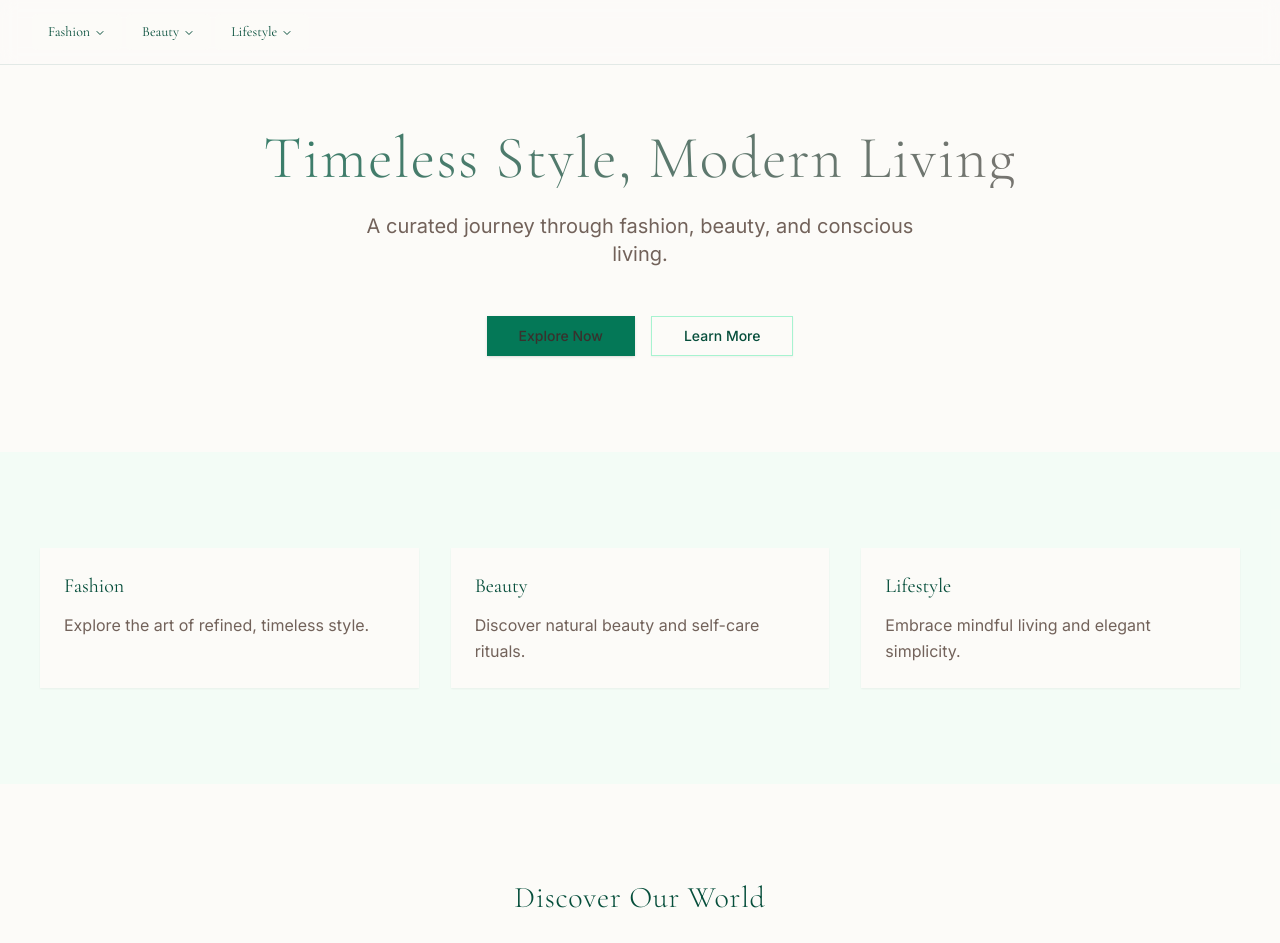
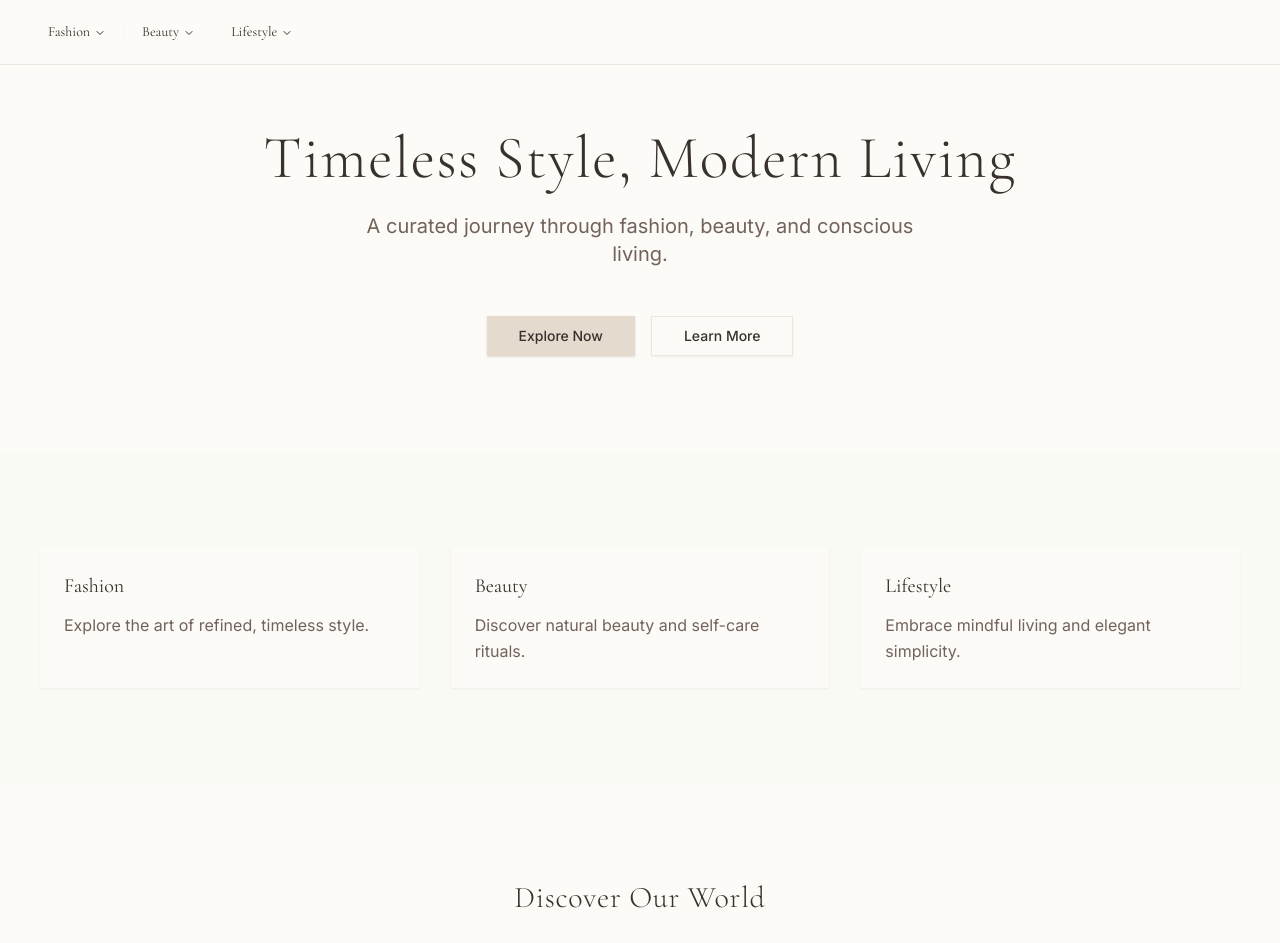
Before and after one commit to magnolia-AI/nitsara-hemsida-nten2, a Next.js app: page / in a window 1280 px wide. Shown: the top 943 px of the page. Built offline with nearby package versions, Linux system fonts and the light colour scheme.

Commit message:
Update 3 files

```diff
--- a/app/globals.css
+++ b/app/globals.css
@@ -9,19 +9,19 @@
     --card-foreground: 20 12% 20%;
      --popover: 45 47% 98%;
     --popover-foreground: 20 12% 20%;
-     --primary: 150 15% 70%;
+     --primary: 32 30% 85%;
     --primary-foreground: 20 12% 20%;
-     --secondary: 120 15% 85%;
+     --secondary: 120 7% 85%;
     --secondary-foreground: 20 12% 20%;
-     --muted: 150 20% 96%;
+     --muted: 32 30% 95%;
     --muted-foreground: 20 12% 40%;
-     --accent: 150 20% 92%;
+     --accent: 120 7% 90%;
     --accent-foreground: 20 12% 20%;
      --destructive: 0 84.2% 60.2%;
     --destructive-foreground: 60 9.1% 97.8%;
-    --border: 150 15% 90%;
-    --input: 150 15% 90%;
-    --ring: 150 15% 40%;
+    --border: 32 30% 90%;
+    --input: 32 30% 90%;
+    --ring: 20 12% 20%;
      --radius: 0.5rem;
   }
    .dark {
@@ -31,19 +31,19 @@
     --card-foreground: 45 47% 98%;
      --popover: 20 12% 12%;
     --popover-foreground: 45 47% 98%;
-     --primary: 150 15% 30%;
+     --primary: 32 30% 25%;
     --primary-foreground: 45 47% 98%;
-     --secondary: 120 15% 25%;
+     --secondary: 120 7% 25%;
     --secondary-foreground: 45 47% 98%;
-     --muted: 150 15% 20%;
+     --muted: 32 30% 20%;
     --muted-foreground: 45 47% 80%;
-     --accent: 150 15% 25%;
+     --accent: 120 7% 20%;
     --accent-foreground: 45 47% 98%;
      --destructive: 0 62.8% 30.6%;
     --destructive-foreground: 45 47% 98%;
-     --border: 150 15% 25%;
-    --input: 150 15% 25%;
-    --ring: 150 15% 70%;
+     --border: 32 30% 25%;
+    --input: 32 30% 25%;
+    --ring: 45 47% 98%;
   }
 }
  @layer base {
@@ -61,12 +61,3 @@
 .sans-text {
   font-family: 'Inter', sans-serif;
 }
-.gradient-text {
-  @apply bg-gradient-to-r from-emerald-800/80 to-stone-600/80 bg-clip-text text-transparent;
-}
-.hover-green {
-  @apply hover:bg-emerald-50 transition-colors duration-200;
-}
-.green-border {
-  @apply border-emerald-100;
-}
--- a/app/page.tsx
+++ b/app/page.tsx
@@ -6,48 +6,40 @@ export default function Home() {
       {/* Hero Section */}
       <section className="container mx-auto px-4 pt-32 pb-24">
         <div className="max-w-[800px] mx-auto text-center">
-          <h1 className="serif-heading text-5xl font-light tracking-wide lg:text-6xl gradient-text">
+          <h1 className="serif-heading text-5xl font-light tracking-wide lg:text-6xl text-foreground">
             Timeless Style, Modern Living
           </h1>
           <p className="mt-6 text-xl text-muted-foreground max-w-[600px] mx-auto sans-text">
             A curated journey through fashion, beauty, and conscious living.
           </p>
           <div className="mt-12 flex gap-4 justify-center">
-            <Button size="lg" className="px-8 rounded-none bg-emerald-700 hover:bg-emerald-800">
-              Explore Now
-            </Button>
-            <Button
-              size="lg"
-              variant="outline"
-              className="px-8 rounded-none border-emerald-200 hover:bg-emerald-50 text-emerald-900"
-            >
-              Learn More
-            </Button>
+            <Button size="lg" className="px-8 rounded-none">Explore Now</Button>
+            <Button size="lg" variant="outline" className="px-8 rounded-none">Learn More</Button>
           </div>
         </div>
       </section>
       {/* Featured Categories */}
-      <section className="container mx-auto px-4 py-24 bg-emerald-50/50">
+      <section className="container mx-auto px-4 py-24 bg-muted/30">
         <div className="grid md:grid-cols-3 gap-8 max-w-[1200px] mx-auto">
-          <Card className="bg-background border-none shadow-sm hover:shadow-md transition-shadow rounded-none hover:bg-emerald-50/50">
+          <Card className="bg-background border-none shadow-sm hover:shadow-md transition-shadow rounded-none">
             <CardContent className="pt-6">
-              <h3 className="serif-heading text-xl font-normal mb-3 text-emerald-900">Fashion</h3>
+              <h3 className="serif-heading text-xl font-normal mb-3">Fashion</h3>
               <p className="text-muted-foreground leading-relaxed sans-text">
                 Explore the art of refined, timeless style.
               </p>
             </CardContent>
           </Card>
-          <Card className="bg-background border-none shadow-sm hover:shadow-md transition-shadow rounded-none hover:bg-emerald-50/50">
+          <Card className="bg-background border-none shadow-sm hover:shadow-md transition-shadow rounded-none">
             <CardContent className="pt-6">
-              <h3 className="serif-heading text-xl font-normal mb-3 text-emerald-900">Beauty</h3>
+              <h3 className="serif-heading text-xl font-normal mb-3">Beauty</h3>
               <p className="text-muted-foreground leading-relaxed sans-text">
                 Discover natural beauty and self-care rituals.
               </p>
             </CardContent>
           </Card>
-          <Card className="bg-background border-none shadow-sm hover:shadow-md transition-shadow rounded-none hover:bg-emerald-50/50">
+          <Card className="bg-background border-none shadow-sm hover:shadow-md transition-shadow rounded-none">
             <CardContent className="pt-6">
-              <h3 className="serif-heading text-xl font-normal mb-3 text-emerald-900">Lifestyle</h3>
+              <h3 className="serif-heading text-xl font-normal mb-3">Lifestyle</h3>
               <p className="text-muted-foreground leading-relaxed sans-text">
                 Embrace mindful living and elegant simplicity.
               </p>
@@ -58,22 +50,19 @@ export default function Home() {
       {/* Additional Content Section */}
       <section className="container mx-auto px-4 py-24">
         <div className="max-w-[800px] mx-auto text-center">
-          <h2 className="serif-heading text-3xl font-light tracking-wide mb-6 text-emerald-900">
+          <h2 className="serif-heading text-3xl font-light tracking-wide mb-6">
             Discover Our World
           </h2>
           <p className="text-muted-foreground mb-8 sans-text">
             Immerse yourself in a carefully curated collection of style, beauty, and lifestyle content.
           </p>
-          <Button
-            variant="outline"
-            className="px-8 rounded-none border-emerald-200 hover:bg-emerald-50 text-emerald-900"
-          >
+          <Button variant="outline" className="px-8 rounded-none">
             View Collections
           </Button>
         </div>
       </section>
       {/* Footer */}
-      <footer className="border-t border-emerald-100">
+      <footer className="border-t">
         <div className="container mx-auto px-4 h-16 flex items-center justify-center">
           <p className="text-sm text-muted-foreground sans-text">
             © 2024 Style & Life. All rights reserved.
--- a/components/main-nav.tsx
+++ b/components/main-nav.tsx
@@ -32,17 +32,15 @@ export function MainNav() {
       <NavigationMenuList>
         {Object.values(categories).map((category) => (
           <NavigationMenuItem key={category.name}>
-            <NavigationMenuTrigger className="serif-heading font-normal text-emerald-900">
-              {category.name}
-            </NavigationMenuTrigger>
+            <NavigationMenuTrigger className="serif-heading font-normal">{category.name}</NavigationMenuTrigger>
             <NavigationMenuContent>
-              <ul className="grid w-[200px] gap-3 p-4 bg-white">
+              <ul className="grid w-[200px] gap-3 p-4">
                 {category.items.map((item) => (
                   <li key={item.title}>
                     <NavigationMenuLink asChild>
                       <Link
                         href={item.href}
-                        className="block select-none space-y-1 rounded-none p-3 leading-none no-underline outline-none transition-colors hover:bg-emerald-50 text-emerald-900 hover:text-emerald-950 focus:bg-emerald-50 sans-text"
+                        className="block select-none space-y-1 rounded-none p-3 leading-none no-underline outline-none transition-colors hover:bg-accent hover:text-accent-foreground focus:bg-accent focus:text-accent-foreground sans-text"
                       >
                         {item.title}
                       </Link>
```
